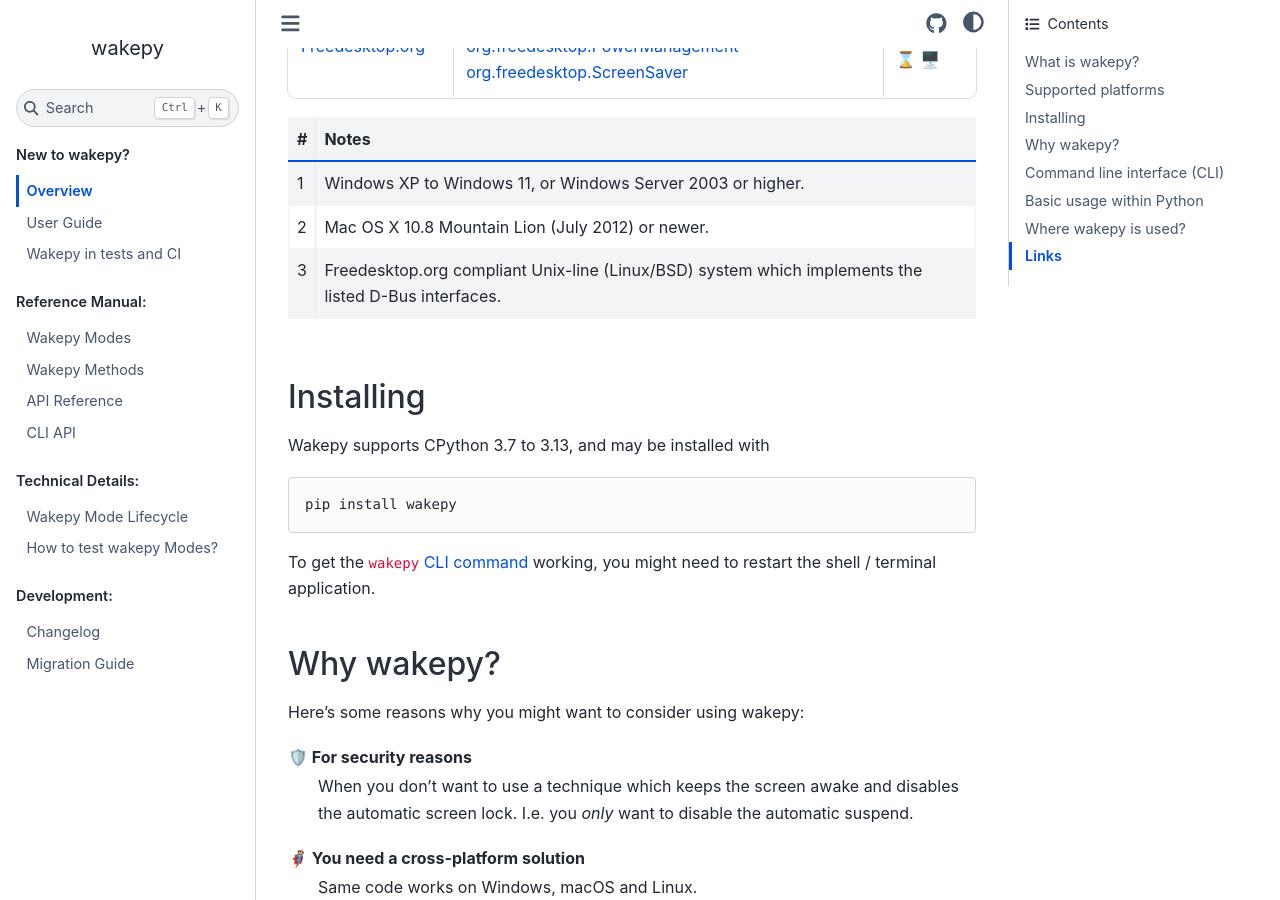
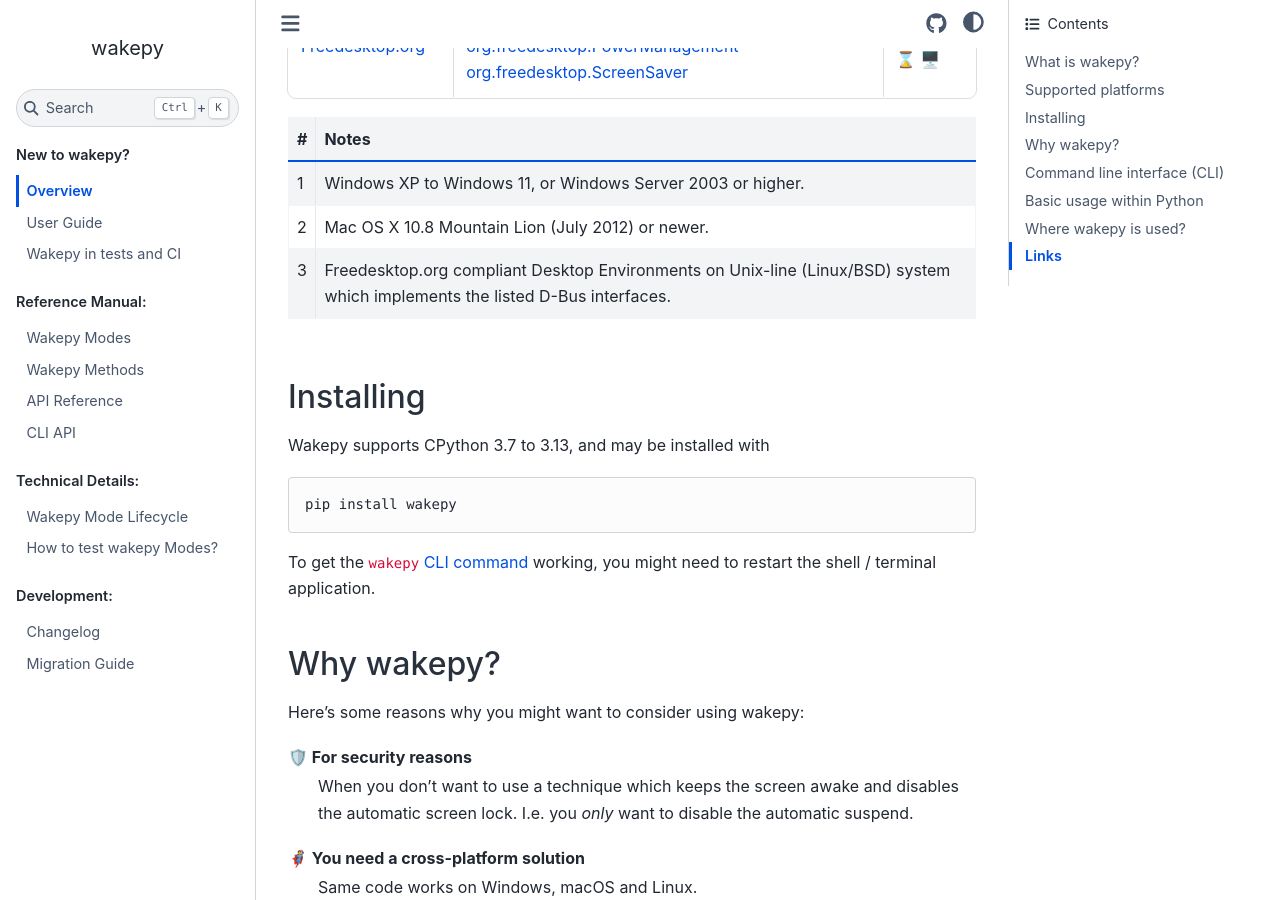
Before and after one commit to fohrloop/wakepy, a Sphinx documentation site: the page built from docs/source/index.md, in a window 1280 px wide and 900 px high, scrolled down 896 px. Built offline with Sphinx 7.4.7 and the Sphinx Book theme 1.1.4, drawn with Linux system fonts in a browser that asks for light colours; the version number could not be read and is left out.

Commit message:
improve wording on index.md

```diff
--- a/docs/source/index.md
+++ b/docs/source/index.md
@@ -69,7 +69,7 @@
 | -------- | --------------- |
 | 1    | Windows XP to Windows 11, or Windows Server 2003 or higher.         |
 | 2    | Mac OS X 10.8 Mountain Lion (July 2012) or newer.         |
-| 3    | Freedesktop.org compliant Unix-line (Linux/BSD) system which implements the listed D-Bus interfaces.        |
+| 3    | Freedesktop.org compliant Desktop Environments on Unix-line (Linux/BSD) system which implements the listed D-Bus interfaces.      |
 
 ## Installing
 
```
